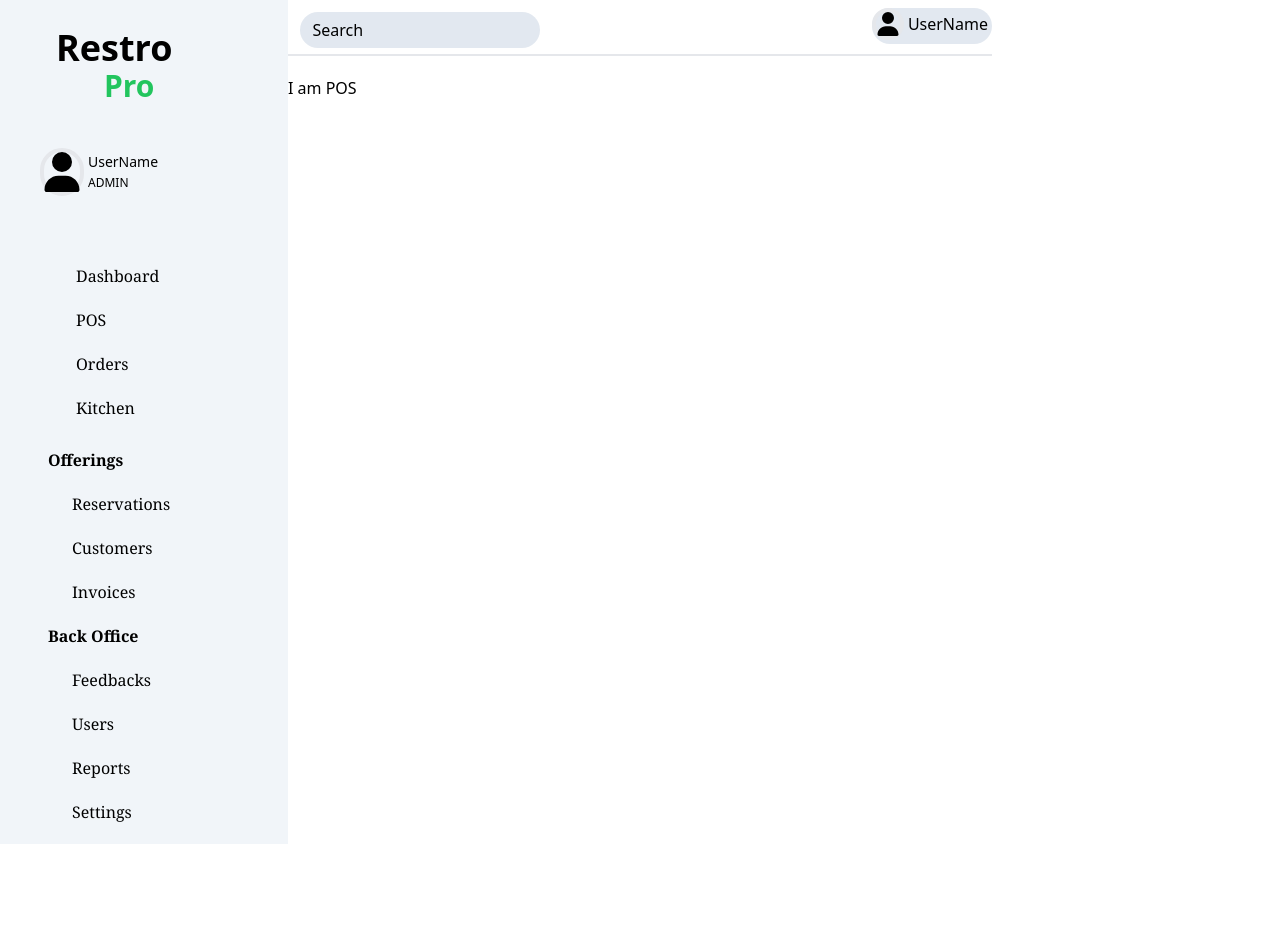
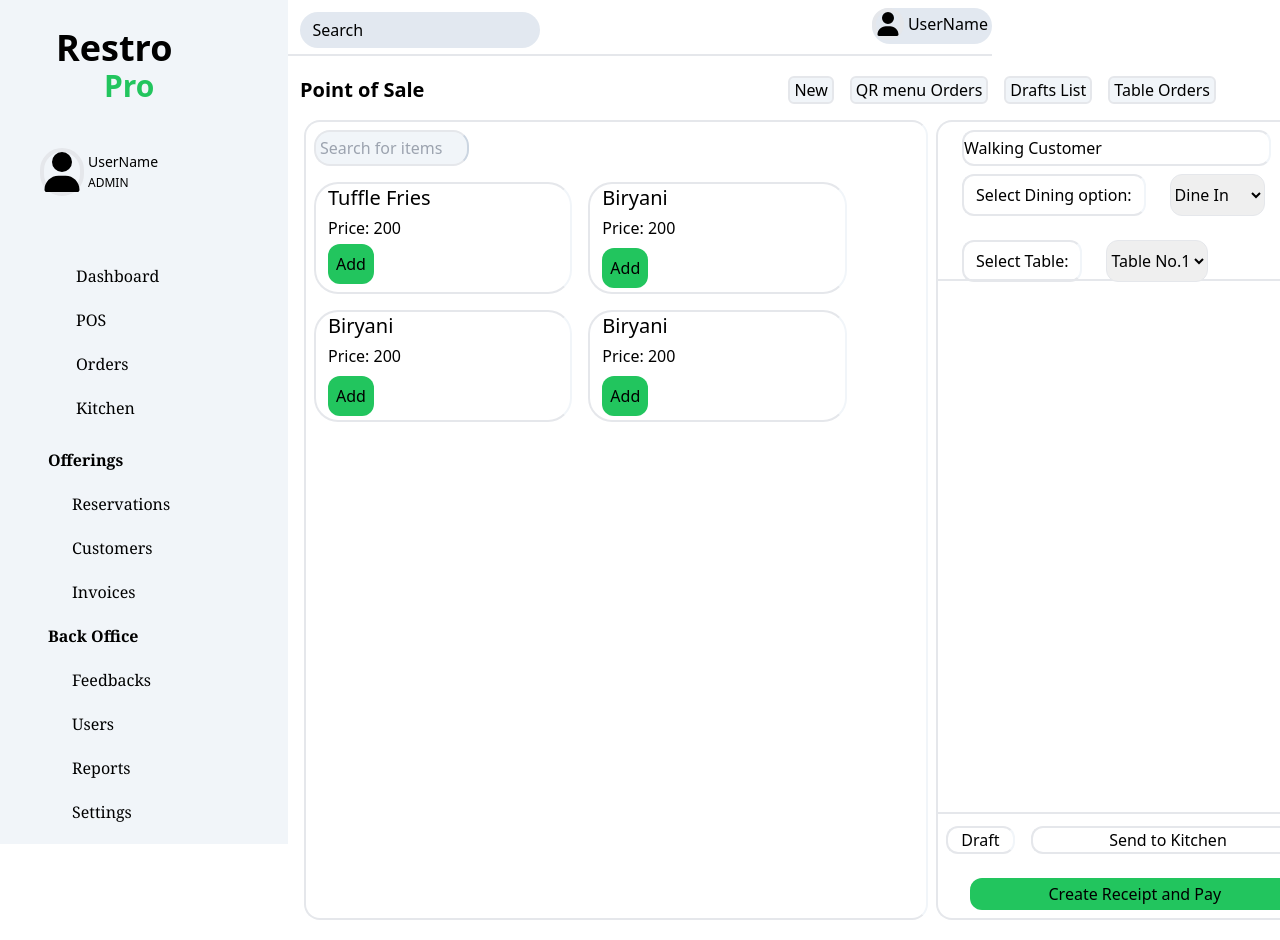
Before and after one commit to imramkrishna/restroapp, a Next.js app: page /POS in a window 1280 px wide. Shown: the top 940 px of the page. Before the commit the page ends 800 px from the top, so only its background shows below. Built offline with nearby package versions, Linux system fonts and the light colour scheme.

Commit message:
POS added

```diff
--- a/app/POS/page.js
+++ b/app/POS/page.js
@@ -2,9 +2,105 @@ import React from 'react'
 
 function page() {
   return (
-    <div>
-      I am POS
+    <>
+
+      {/*====================Setting up top titles of pos section==============================*/}
+
+      <div className="top-portion flex justify-between">
+        <div className="left font-bold text-xl mx-3">
+          <p>Point of Sale</p>
+        </div>
+        <div className="right m-auto">
+          <button className='border-2 mx-2 rounded-md bg-slate-100 px-1'>New</button>
+          <button className='border-2 mx-2 rounded-md bg-slate-100 px-1'>QR menu Orders</button>
+          <button className='border-2 mx-2 rounded-md bg-slate-100 px-1'>Drafts List</button>
+          <button className='border-2 mx-2 rounded-md bg-slate-100 px-1'>Table Orders</button>
+        </div>
+
+      </div>
+      <div className='point-of-sale m-4 flex'>
+        {/*====================Setting up menu showing of pos section==============================*/}
+
+        <div className="menu w-1/2 min-h-screen border-2 border-e-slate-100 rounded-2xl  overflow-auto">
+        <div className="searchbar">
+          <input type="text" placeholder="Search for items" className="bg-slate-100 w-1/4 border-2 border-e-slate-300 rounded-2xl p-1 my-2 mx-2"/>
+        </div>
+        {/**================Showing Items portion============================ */}
+        <div className="items-portion flex flex-wrap">
+          <div className="items w-5/12 border-2 border-e-slate-100 m rounded-3xl m-2 px-3">
+          <p className='text-xl font-medium'>Tuffle Fries</p>
+          <p className='my-1'>Price: 200</p>
+
+          <button className='bg-green-500 rounded-xl p-2'>Add</button>
+
+          </div>
+          <div className="items w-5/12 border-2 border-e-slate-100 rounded-3xl m-2 px-3">
+          <p className='text-xl font-medium'>Biryani</p>
+          <p className='my-1'>Price: 200</p>
+
+          <button className='bg-green-500 rounded-xl p-2 my-1'>Add</button>
+
+          </div>
+          <div className="items w-5/12 border-2 border-e-slate-100 rounded-3xl m-2 px-3">
+          <p className='text-xl font-medium'>Biryani</p>
+          <p className='my-1'>Price: 200</p>
+
+          <button className='bg-green-500 rounded-xl p-2 my-1'>Add</button>
+
+          </div>
+          <div className="items w-5/12 border-2 border-e-slate-100 rounded-3xl m-2 px-3">
+          <p className='text-xl font-medium'>Biryani</p>
+          <p className='my-1'>Price: 200</p>
+
+          <button className='bg-green-500 rounded-xl p-2 my-1'>Add</button>
+
+          </div>
+
+
+        </div>
+
+        </div>
+        {/*====================Setting up Billing Portion of pos section==============================*/}
+        <div className="billing w-1/3 border-2 border-e-slate-100 rounded-2xl mx-2 min-h-screen overflow-auto">
+           <div className="top-portion h-1/5 border-b-2 border-e-slate-100 flex-wrap">
+           <input className='mx-6 my-2 border-2 border-e-slate-100 w-9/12 h-9 rounded-xl' type="text" value="Walking Customer" /><br />
+           <label className='mx-6 my-2 py-2 border-2 border-e-slate-100 w-9/12 rounded-xl' htmlFor="customer-type"><span className='mx-3'>Select Dining option:</span></label>
+           <select id="customer-type" className="border rounded-xl  py-2">
+              <option value="dine-in">Dine In</option>
+              <option value="takeaway">Takeaway</option>
+              <option value="delivery">Delivery</option>
+            </select> <br /> <br />
+            <label className='mx-6 py-2 border-2 border-e-slate-100 w-9/12 rounded-xl' htmlFor="table"><span className='mx-3'>Select Table:</span></label>
+           <select id="table" className="border rounded-xl  py-2">
+              <option >Table No.1</option>
+              <option >Table No.1</option>
+              <option >Table No.1</option>
+              <option >Table No.1</option>
+              <option >Table No.1</option>
+              <option >Table No.1</option>
+            </select>
+
+
+           </div>
+           <div className="middle-portion h-4/6">
+
+           </div>
+
+           <div className="bottom-portion h-1/6 border-t-2 border-e-slate-100">
+           <div className="top flex">
+           <button className="draft w-1/6 border-2 mx-2 border-e-slate-100 rounded-xl my-3">Draft</button>
+           <button className="send-to-kitchen w-8/12 border-2 mx-2 border-e-slate-100 rounded-xl my-3">Send to Kitchen</button>
+           </div>
+           <div className="bottom w-4/5 mx-8 my-3 bg-green-500  text-center rounded-xl">
+            <button className='receipt h-8'>Create Receipt and Pay</button>
+           </div>
+
+           </div>
+        </div>
+
+
     </div>
+    </>
   )
 }
 
```
